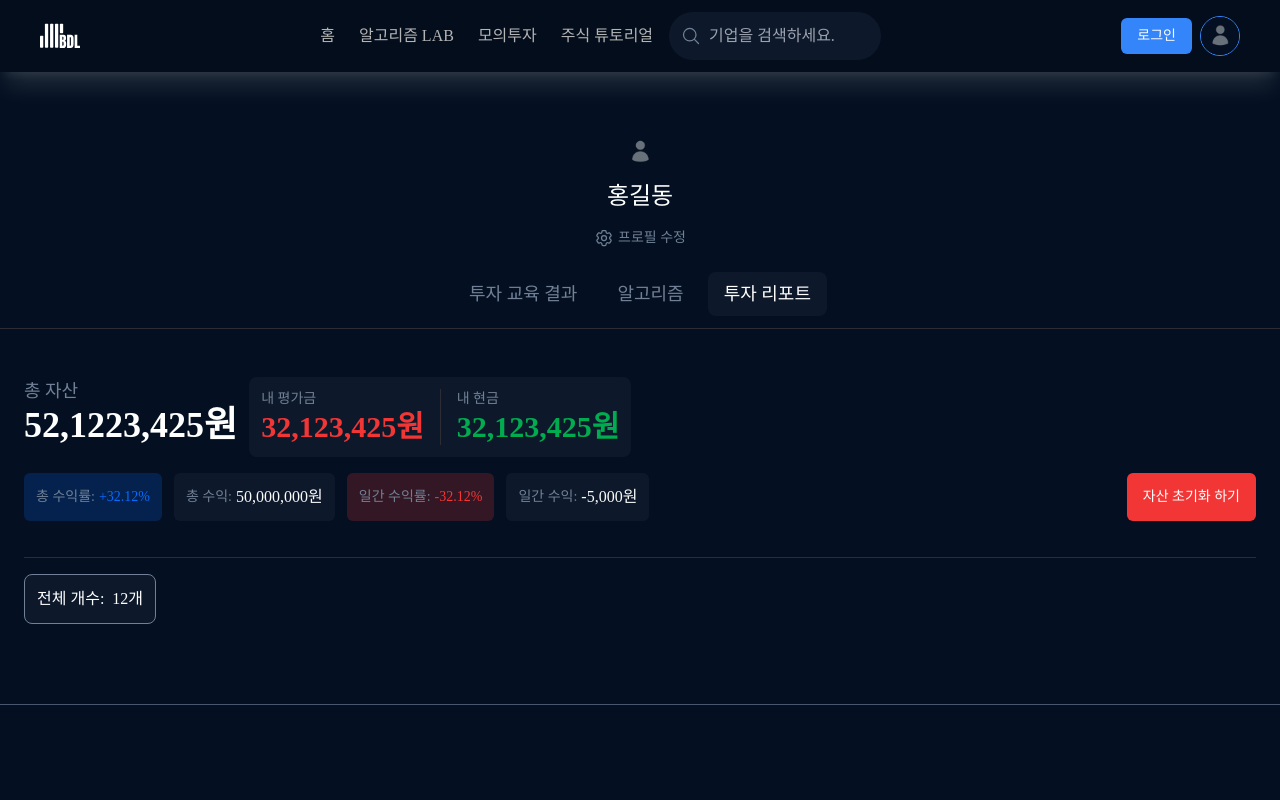
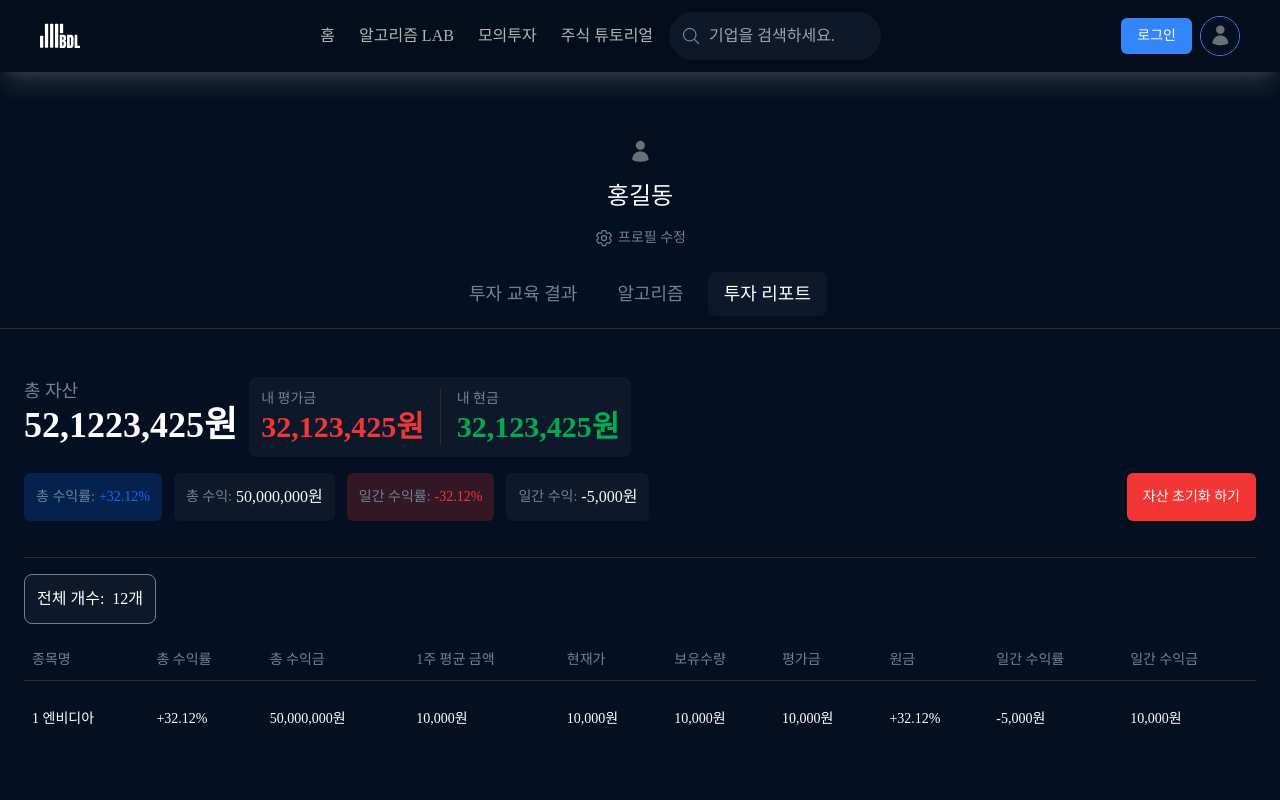
Before and after one commit to stitchzzang/BDL_PJT, a React (Vite) app: page /member/investment in a window 1280 px wide. Shown: the top 800 px of the page. Built offline with nearby package versions, Linux system fonts and the light colour scheme; a web font is replaced by a local one.

Commit message:
feat: 투자 결과 테이블 ui 추가

```diff
--- a/src/routes/pages/member/InvestmentResultPage.tsx
+++ b/src/routes/pages/member/InvestmentResultPage.tsx
@@ -11,7 +11,14 @@ import {
 } from '@/components/ui/alert-dialog';
 import { Badge } from '@/components/ui/badge';
 import { Button } from '@/components/ui/button';
-
+import {
+  Table,
+  TableBody,
+  TableCell,
+  TableHead,
+  TableHeader,
+  TableRow,
+} from '@/components/ui/table';
 export const InvestmentResultPage = () => {
   return (
     <div className="flex w-full flex-col gap-4 px-6">
@@ -84,6 +91,37 @@ export const InvestmentResultPage = () => {
           <span>12개</span>
         </div>
       </div>
+      <Table>
+        <TableHeader>
+          <TableRow>
+            <TableHead>종목명</TableHead>
+            <TableHead>총 수익률</TableHead>
+            <TableHead>총 수익금</TableHead>
+            <TableHead>1주 평균 금액</TableHead>
+            <TableHead>현재가</TableHead>
+            <TableHead>보유수량</TableHead>
+            <TableHead>평가금</TableHead>
+            <TableHead>원금</TableHead>
+            <TableHead>일간 수익률</TableHead>
+            <TableHead>일간 수익금</TableHead>
+          </TableRow>
+        </TableHeader>
+        <TableBody>
+          <div className="h-5"></div>
+          <TableRow>
+            <TableCell>1 엔비디아</TableCell>
+            <TableCell>+32.12%</TableCell>
+            <TableCell>50,000,000원</TableCell>
+            <TableCell>10,000원</TableCell>
+            <TableCell>10,000원</TableCell>
+            <TableCell>10,000원</TableCell>
+            <TableCell>10,000원</TableCell>
+            <TableCell>+32.12%</TableCell>
+            <TableCell>-5,000원</TableCell>
+            <TableCell>10,000원</TableCell>
+          </TableRow>
+        </TableBody>
+      </Table>
     </div>
   );
 };
```
